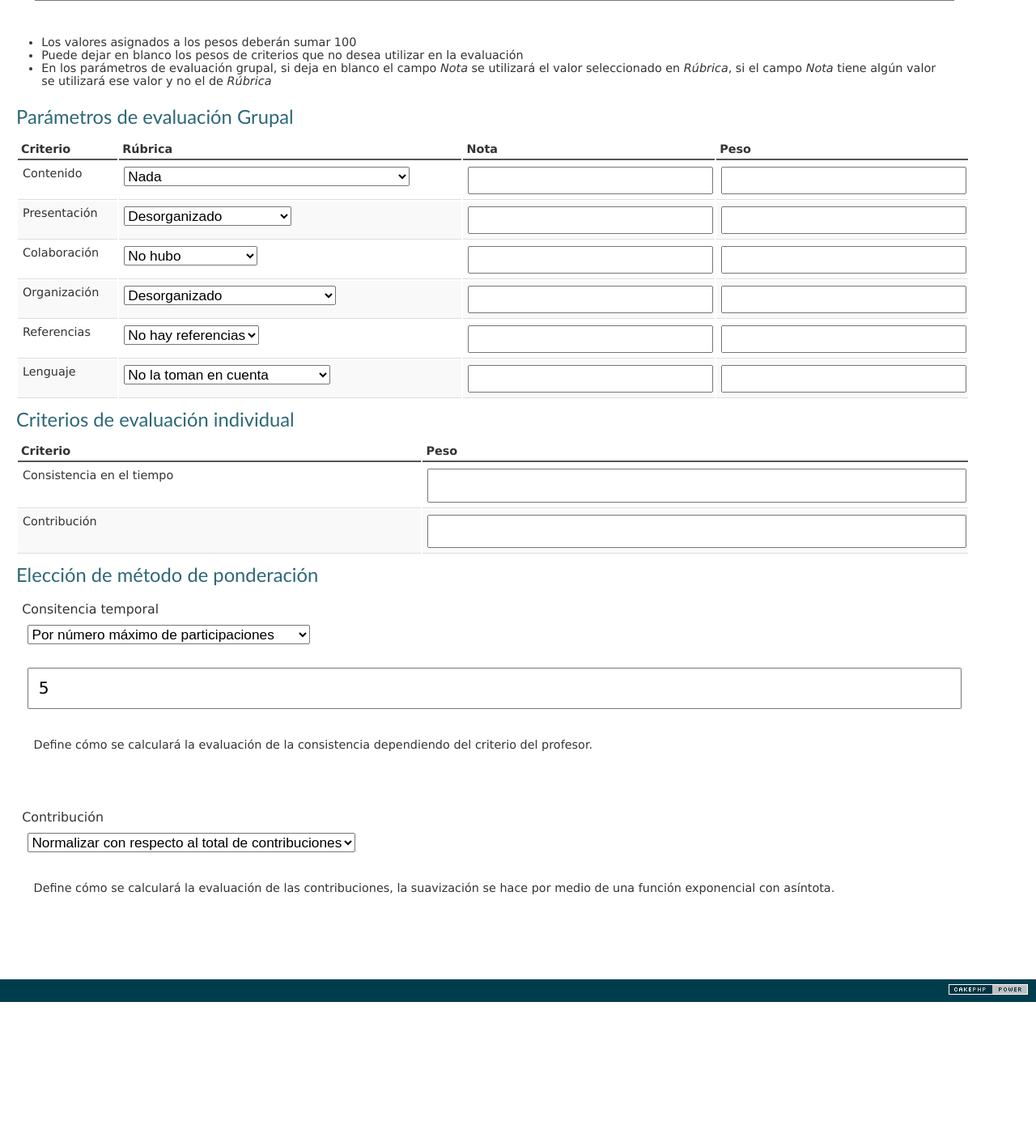
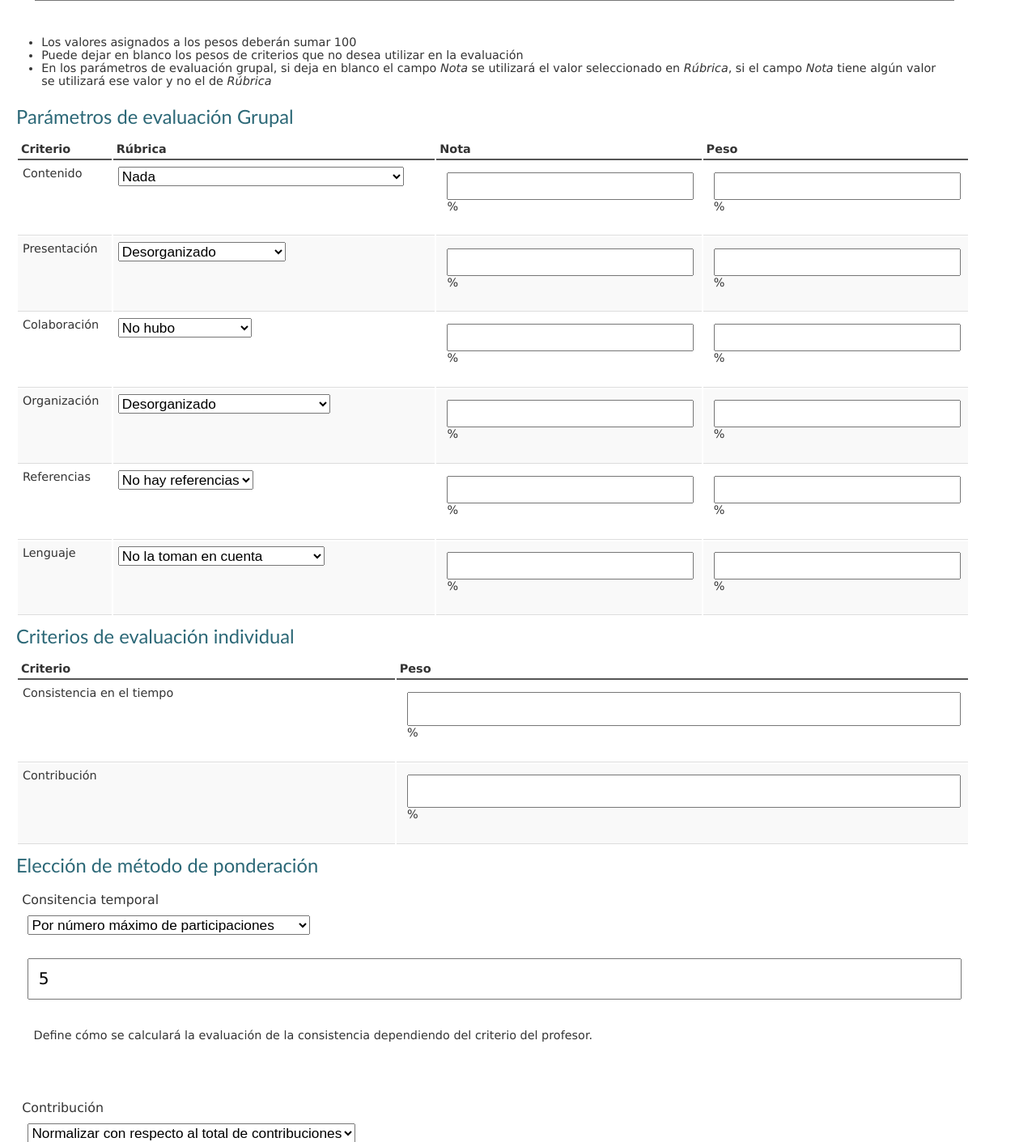
Before and after one commit to cariasa/evalwiki, a CakePHP app: the page made by app/View/SelectedPages/set_parameters.ctp in a window 1280 px wide. Shown: the part 197-1608 px from the top of the page at 81% size. Before the commit the page ends 1435 px from the top, so only its background shows below. Run offline with PHP 8.4 and a stand-in for CakePHP, Linux system fonts and the light colour scheme; the template is opened without the code that fills it, so the values that code supplies are empty; some libraries are stand-ins or nearby versions.

Commit message:
Mejorando pagina de parámetros

```diff
--- a/app/View/SelectedPages/set_parameters.ctp
+++ b/app/View/SelectedPages/set_parameters.ctp
@@ -12,7 +12,7 @@
 		<div class="form-group">
 			<label class="col-sm-4 col-sm-offset-2 control-label">Puntos Oro</label>
 			<div class="col-sm-2">
-				<input type="text" class="form-control" name="data[Parameters][goldPoints]" value="10">
+				<input type="text" class="form-control" name="data[Parameters][goldPoints]" value="10" data-validation="number" data-validation-allowing="range[1;100],float" data-validation-error-msg="Ingrese un puntaje de 1-100">
 			</div>
 		</div>
 		<ul>
@@ -26,8 +26,8 @@
 	<table class="table table-hover">
 		<thead>
 			<tr>
-				<th>Criterio</th>
-				<th>Rúbrica</th>
+				<th class="col-sm-1">Criterio</th>
+				<th class="col-sm-5	">Rúbrica</th>
 				<th>Nota</th>
 				<th>Peso</th>
 			</tr>
@@ -37,7 +37,7 @@
 			<tr>
 				<td>Contenido</td>
 				<td>
-					<select class="form-control" name="data[Parameters][contentRubric]">
+					<select class="form-control col-sm-6" name="data[Parameters][contentRubric]">
 						<option value="0">Nada</option>
 						<option value="0.25">Esfuerzo mínimo</option>
 						<option value="0.50">Información esencial</option>
@@ -46,10 +46,16 @@
 					</select>
 				</td>
 				<td>
-					<input type="text" class="form-control" type="text" name="data[Parameters][contentGrade]">
+					<div class="input-group">
+						<input type="text" class="form-control" type="text" data-validation="number" data-validation-allowing="range[1;100],float" data-validation-error-msg="Ingrese un puntaje de 1-100" data-validation-optional="true" name="data[Parameters][contentGrade]">
+						<span class="input-group-addon">%</span>
+					</div>
 				</td>
 				<td>
-					<input type="text" class="form-control" type="text" name="data[Parameters][contentWeight]">
+					<div class="input-group">
+						<input type="text" class="form-control" type="text" data-validation="number" data-validation-allowing="range[1;100],float" data-validation-error-msg="Ingrese un puntaje de 1-100" data-validation-optional="true" name="data[Parameters][contentWeight]">
+						<span class="input-group-addon">%</span>
+					</div>
 				</td>
 			</tr>
 			<tr>
@@ -64,10 +70,16 @@
 					</select>
 				</td>
 				<td>
-					<input type="text" class="form-control" type="text" name="data[Parameters][presentationGrade]">
+					<div class="input-group">
+						<input type="text" class="form-control" type="text" data-validation="number" data-validation-allowing="range[1;100],float" data-validation-error-msg="Ingrese un puntaje de 1-100" data-validation-optional="true" name="data[Parameters][presentationGrade]">
+						<span class="input-group-addon">%</span>
+					</div>
 				</td>
 				<td>
-					<input type="text" class="form-control" type="text" name="data[Parameters][presentationWeight]">
+					<div class="input-group">
+						<input type="text" class="form-control" type="text" data-validation="number" data-validation-allowing="range[1;100],float" data-validation-error-msg="Ingrese un puntaje de 1-100" data-validation-optional="true" name="data[Parameters][presentationWeight]">
+						<span class="input-group-addon">%</span>
+					</div>
 				</td>
 			</tr>
 			<tr>
@@ -82,10 +94,16 @@
 					</select>
 				</td>
 				<td>
-					<input type="text" class="form-control" type="text" name="data[Parameters][colaborationGrade]">
+					<div class="input-group">
+						<input type="text" class="form-control" type="text" data-validation="number" data-validation-allowing="range[1;100],float" data-validation-error-msg="Ingrese un puntaje de 1-100" data-validation-optional="true" name="data[Parameters][colaborationGrade]">
+						<span class="input-group-addon">%</span>
+					</div>
 				</td>
 				<td>
-					<input type="text" class="form-control" type="text" name="data[Parameters][colaborationWeight]">
+					<div class="input-group">
+						<input type="text" class="form-control" type="text" data-validation="number" data-validation-allowing="range[1;100],float" data-validation-error-msg="Ingrese un puntaje de 1-100" data-validation-optional="true" name="data[Parameters][colaborationWeight]">
+						<span class="input-group-addon">%</span>
+					</div>
 				</td>
 			</tr>
 			<tr>
@@ -100,10 +118,16 @@
 					</select>
 				</td>
 				<td>
-					<input type="text" class="form-control" type="text" name="data[Parameters][organizationGrade]">
+					<div class="input-group">
+						<input type="text" class="form-control" type="text" data-validation="number" data-validation-allowing="range[1;100],float" data-validation-error-msg="Ingrese un puntaje de 1-100" data-validation-optional="true" name="data[Parameters][organizationGrade]">
+						<span class="input-group-addon">%</span>
+					</div>
 				</td>
 				<td>
-					<input type="text" class="form-control" type="text" name="data[Parameters][organizationWeight]">
+					<div class="input-group">
+						<input type="text" class="form-control" type="text" data-validation="number" data-validation-allowing="range[1;100],float" data-validation-error-msg="Ingrese un puntaje de 1-100" data-validation-optional="true" name="data[Parameters][organizationWeight]">
+						<span class="input-group-addon">%</span>
+					</div>
 				</td>
 			</tr>
 			<tr>
@@ -118,10 +142,16 @@
 					</select>
 				</td>
 				<td>
-					<input type="text" class="form-control" type="text" name="data[Parameters][referencesGrade]">
+					<div class="input-group">
+						<input type="text" class="form-control" type="text" data-validation="number" data-validation-allowing="range[1;100],float" data-validation-error-msg="Ingrese un puntaje de 1-100" data-validation-optional="true" name="data[Parameters][referencesGrade]">
+						<span class="input-group-addon">%</span>
+					</div>
 				</td>
 				<td>
-					<input type="text" class="form-control" type="text" name="data[Parameters][referencesWeight]">
+					<div class="input-group">
+						<input type="text" class="form-control" type="text" data-validation="number" data-validation-allowing="range[1;100],float" data-validation-error-msg="Ingrese un puntaje de 1-100" data-validation-optional="true" name="data[Parameters][referencesWeight]">
+						<span class="input-group-addon">%</span>
+					</div>
 				</td>
 			</tr>
 			<tr>
@@ -136,10 +166,16 @@
 					</select>
 				</td>
 				<td>
-					<input type="text" class="form-control" type="text" name="data[Parameters][languageGrade]">
+					<div class="input-group">
+						<input type="text" class="form-control" type="text" data-validation="number" data-validation-allowing="range[1;100],float" data-validation-error-msg="Ingrese un puntaje de 1-100" data-validation-optional="true" name="data[Parameters][languageGrade]">
+						<span class="input-group-addon">%</span>
+					</div>
 				</td>
 				<td>
-					<input type="text" class="form-control" type="text" name="data[Parameters][languageWeight]">
+					<div class="input-group">
+						<input type="text" class="form-control" type="text" data-validation="number" data-validation-allowing="range[1;100],float" data-validation-error-msg="Ingrese un puntaje de 1-100" data-validation-optional="true" name="data[Parameters][languageWeight]">
+						<span class="input-group-addon">%</span>
+					</div>
 				</td>
 			</tr>
 		</tbody>
@@ -150,7 +186,7 @@
 	<table class="table table-hover">
 		<thead>
 			<tr>
-				<th>Criterio</th>
+				<th class="col-sm-6">Criterio</th>
 				<th>Peso</th>
 			</tr>
 		</thead>
@@ -158,13 +194,19 @@
 			<tr>
 				<td>Consistencia en el tiempo</td>
 				<td>
-					<input class="form-control" type="text" name="data[Parameters][consistencyWeight]">
+					<div class="input-group">
+						<input class="form-control" type="text" name="data[Parameters][consistencyWeight]">
+						<span class="input-group-addon">%</span>
+					</div>
 				</td>
 			</tr>
 			<tr>
 				<td>Contribución</td>
 				<td>
-					<input class="form-control" type="text" name="data[Parameters][contributionWeight]">
+					<div class="input-group">
+						<input class="form-control" type="text" name="data[Parameters][contributionWeight]">
+						<span class="input-group-addon">%</span>
+					</div>
 				</td>
 			</tr>
 		</tbody>
@@ -172,13 +214,13 @@
 	<h3>Elección de método de ponderación</h3>
 	<div class="form-group">
 		<label class="col-sm-4 control-label">Consitencia temporal</label>
-		<div class="col-sm-4">
+		<div class="col-sm-6">
 			<select class="form-control" name="data[Parameters][consistencyAlgorithm]">
 				<option value="1">Por número máximo de participaciones</option>
 				<option value="2">Ṕor número establecido de participaciones</option>
 			</select>
 		</div>
-		<div class="col-sm-4">
+		<div class="col-sm-2">
 			<input class="form-control" name="data[Parameters][maxParticipations]" value="5">
 		</div>
 		<div class="row">
--- a/app/webroot/js/main.js
+++ b/app/webroot/js/main.js
@@ -46,7 +46,8 @@
     });
 
     $.validate({
-        language: spanishMessages
+        language: spanishMessages,
+        decimalSeparator: '.'
     });
 
     $('.calendar').datepicker().on('changeDate', function(ev) {
```
